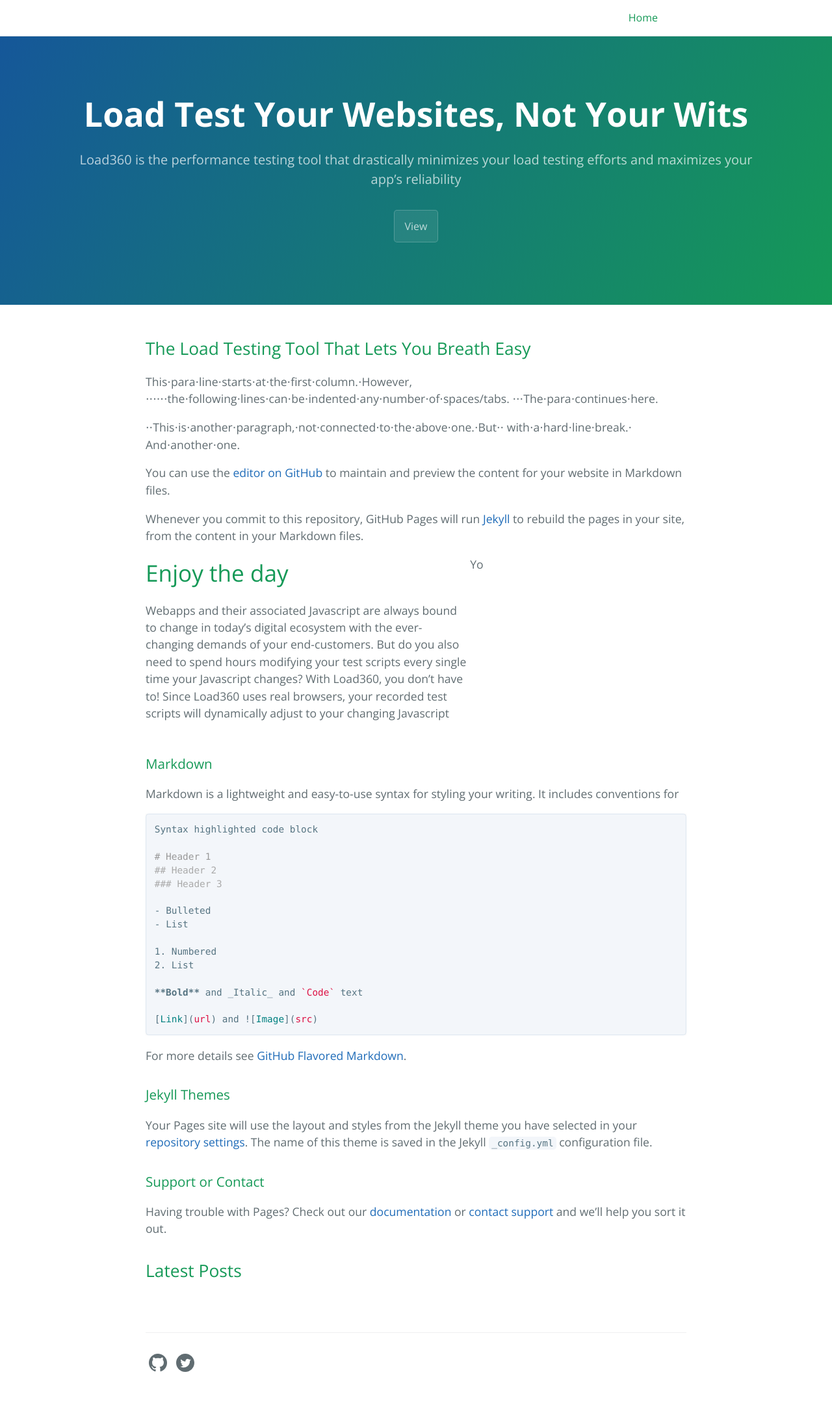
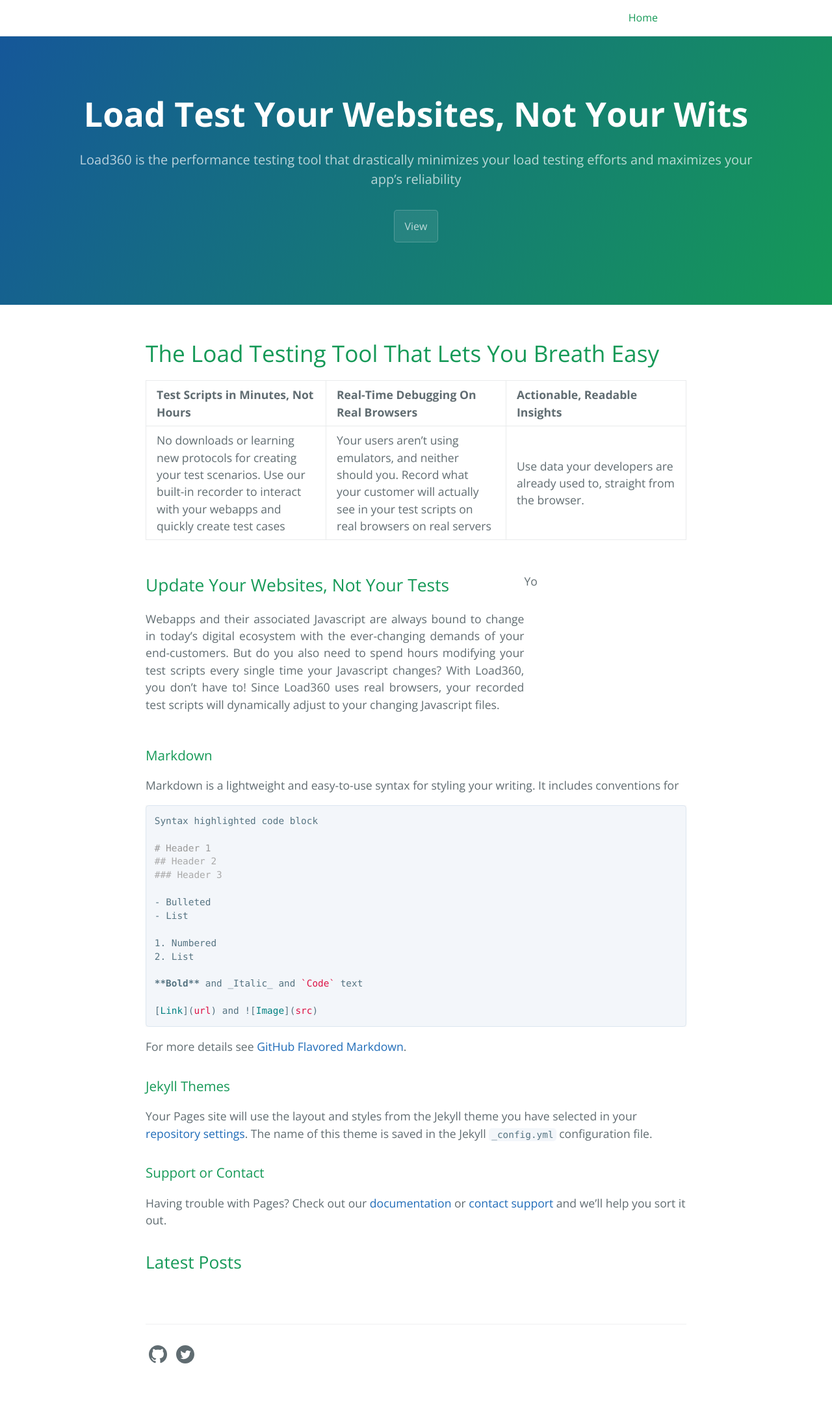
Before and after one commit to kesh92/keshinpoint, a Jekyll site: the page built from index.md, in a window 1280 px wide. Shown: the whole page at 65% size. Built offline with Jekyll 4.4.1, drawn with Linux system fonts in a browser that asks for light colours; our own code applies the rules of GitHub Pages for plain Markdown files.

Commit message:
added basic homepage content

```diff
--- a/assets/css/style.css
+++ b/assets/css/style.css
@@ -1,23 +1,47 @@
-.center_row {
-
+/**.three-column {
   width: 100%;
   display: flex;
   flex-direction: row;
   justify-content: flex-start;
+  text-align: justify;
 }
 
-.left_panel {
-  max-width: 60%;
-
+.three-column>.left-column{
+  max-width: 33.33%
 }
 
-.right_panel {
-  max-width: 40%;
+.three-column>.middle-column{
+  max-width: 33.33%
+}
+
+.three-column>.right-column{
+  max-width: 33.33%
+} **/
+td {
+  width: 33.33%;
+}
+
+.two-column {
+
+  margin-top: 50px;
+  width: 100%;
+  display: flex;
+  flex-direction: row;
+  justify-content: flex-start;
+  text-align: justify;
+}
+
+ .two-column>.left-column {
+  max-width: 70%;
+}
+
+ .two-column>.right-column {
+  max-width: 30%;
 }
 
 @media only screen and (max-width: 600px) {
-    .center_row {
-      flex-direction: column;
+    .right-column {
+      display: none;
     }
 }
 
--- a/index.md
+++ b/index.md
@@ -5,28 +5,43 @@
 
 
 ---
-## The Load Testing Tool That Lets You Breath Easy
+# The Load Testing Tool That Lets You Breath Easy
 
-This⋅para⋅line⋅starts⋅at⋅the⋅first⋅column.⋅However,
-⋅⋅⋅⋅⋅⋅the⋅following⋅lines⋅can⋅be⋅indented⋅any⋅number⋅of⋅spaces/tabs.
-⋅⋅⋅The⋅para⋅continues⋅here.
 
-⋅⋅This⋅is⋅another⋅paragraph,⋅not⋅connected⋅to⋅the⋅above⋅one.⋅But⋅⋅
-with⋅a⋅hard⋅line⋅break.⋅\\
-And⋅another⋅one.
-
-You can use the [editor on GitHub](https://github.com/kesh92/keshinpoint/edit/gh-pages/README.md) to maintain and preview the content for your website in Markdown files.
-
-Whenever you commit to this repository, GitHub Pages will run [Jekyll](https://jekyllrb.com/) to rebuild the pages in your site, from the content in your Markdown files.
-
-<div class="center_row">
-    <div class="left_panel">
-    <h1> Enjoy the day </h1>
-        <p> Webapps and their associated Javascript are always bound to change in today’s digital ecosystem with the ever-changing demands of your end-customers. But do you also need to spend hours modifying your test scripts every single time your Javascript changes?
-With Load360, you don’t have to! Since Load360 uses real browsers, your recorded test scripts will dynamically adjust to your changing Javascript
+<!-- <div class="three-column">
+    <div class="left-column">
+    <h3> Test Scrips in Minutes, Not Hours </h3>
+        <p> No downloads or learning new protocols for creating your test scenarios. Use our built-in recorder to interact with your webapps and quickly create test cases.
  </p>
     </div>
-    <div class="right_panel">
+    <div class="middle-column">
+    <h3> Real-Time Debugging On Real Browsers </h3>
+      <p>Your users aren’t using emulators, and neither should you. Record what your customer will actually see in your test scripts on real browsers on real servers   </p>
+    </div>
+
+    <div class="right-column">
+    <h3> Actionable, Readable Insights </h3>
+      <p> Use data your developers are already used to, straight from the browser.   </p>
+    </div>
+</div> -->
+
+
+
+| Test Scripts in Minutes, Not Hours | Real-Time Debugging On Real Browsers | Actionable, Readable Insights |
+| :----------------------------------|:------------------------------------ | :-----------------------------|
+| No downloads or learning new protocols for creating your test scenarios. Use our built-in recorder to interact with your webapps and quickly create test cases | Your users aren’t using emulators, and neither should you. Record what your customer will actually see in your test scripts on real browsers on real servers  | Use data your developers are already used to, straight from the browser. |
+
+
+
+
+<div class="two-column">
+    <div class="left-column">
+    <h2> Update Your Websites, Not Your Tests </h2>
+        <p> Webapps and their associated Javascript are always bound to change in today’s digital ecosystem with the ever-changing demands of your end-customers. But do you also need to spend hours modifying your test scripts every single time your Javascript changes?
+With Load360, you don’t have to! Since Load360 uses real browsers, your recorded test scripts will dynamically adjust to your changing Javascript files.
+ </p>
+    </div>
+    <div class="right-column">
       <p> Yo </p>
     </div>
 </div>
```
Also changed, not shown: 1 other file.
